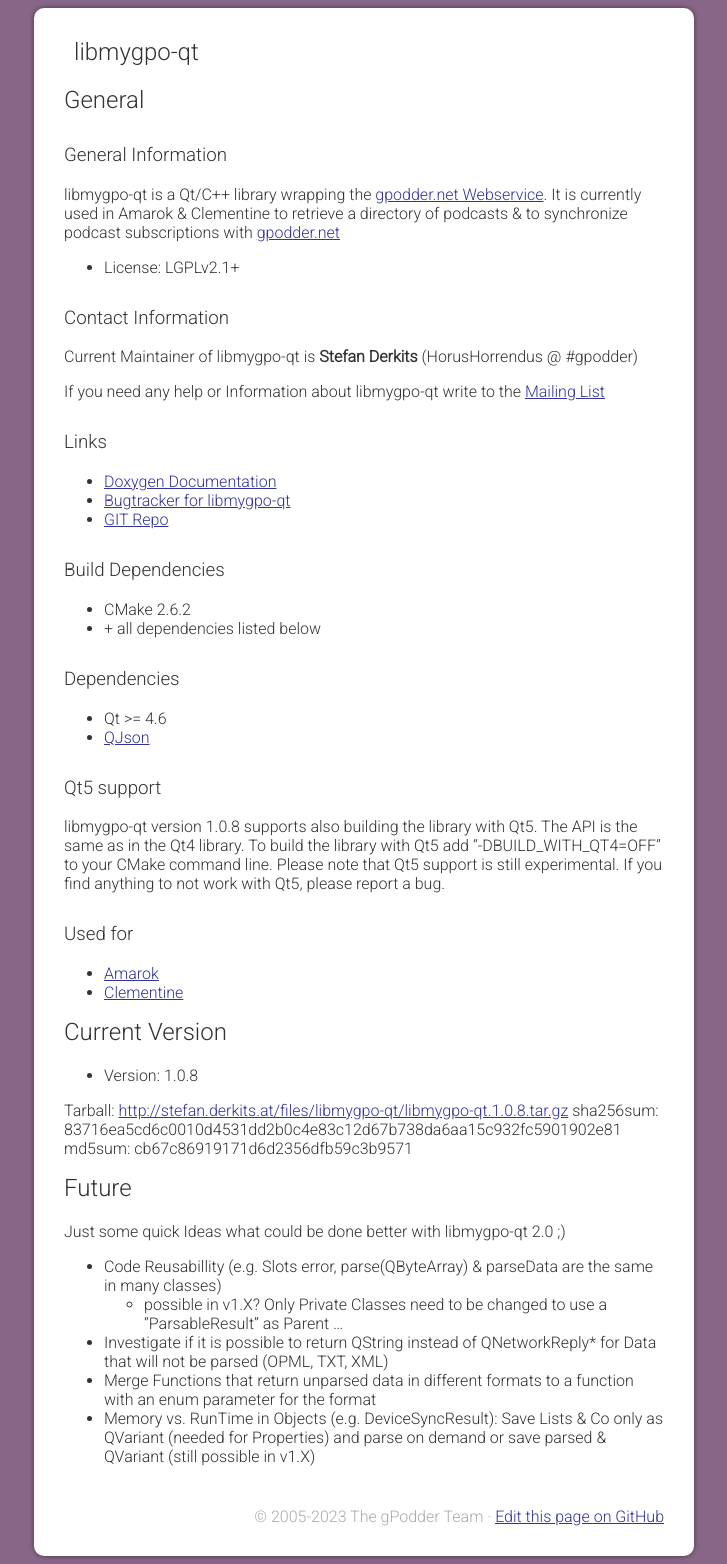
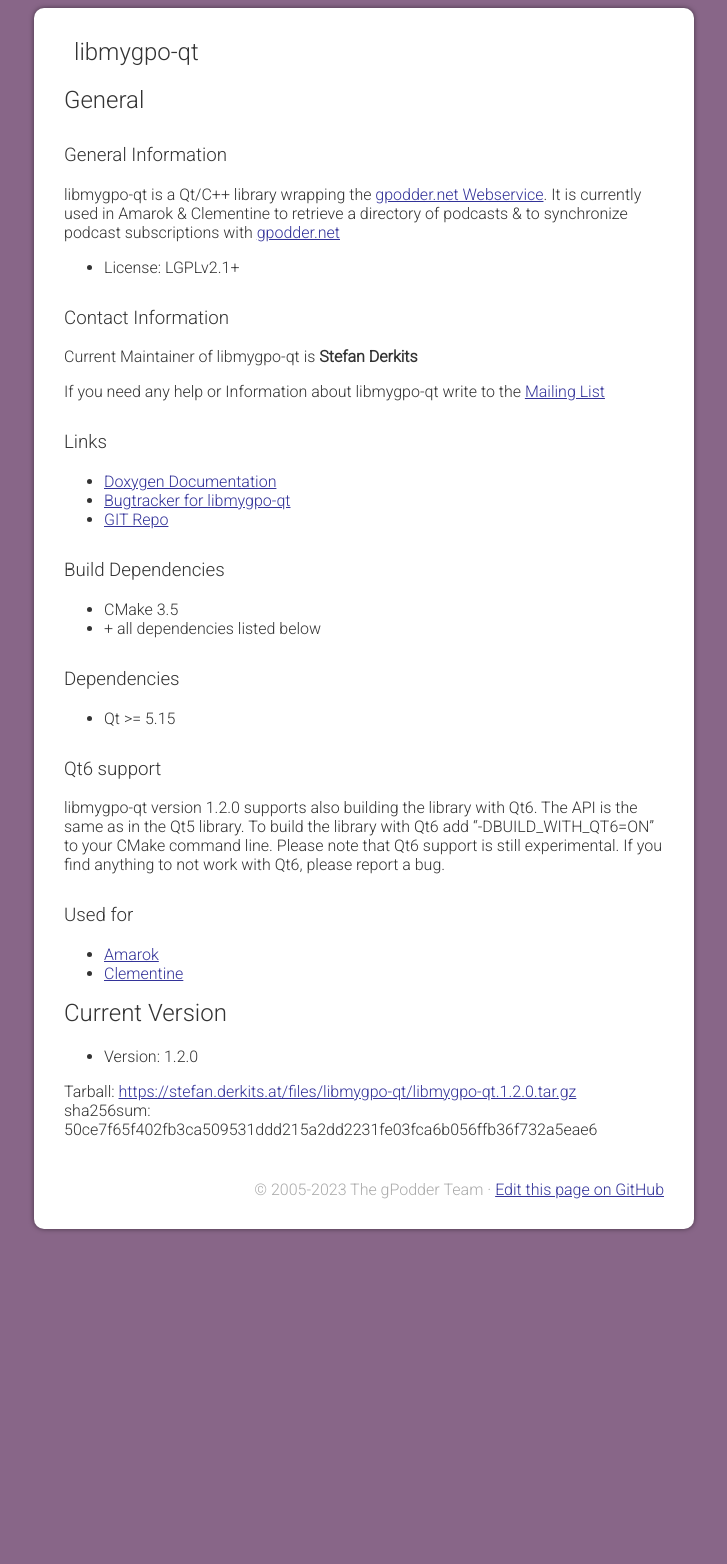
Before and after one commit to gpodder/gpodder.github.io, a Jekyll site: the page built from docs/libmygpo-qt.md, in a window 1280 px wide. Shown: the whole page, without its empty margins (276-1003 px from the left). Built offline with Jekyll 4.4.1, drawn with Linux system fonts in a browser that asks for light colours; our own code applies the rules of GitHub Pages for plain Markdown files; after the commit the page ends 1237 px from its top, so only the background shows below that.

Commit message:
Update libmygpo-qt.md

```diff
--- a/docs/libmygpo-qt.md
+++ b/docs/libmygpo-qt.md
@@ -13,7 +13,7 @@
 
 ### Contact Information
 
-Current Maintainer of libmygpo-qt is **Stefan Derkits** (HorusHorrendus @ \#gpodder)
+Current Maintainer of libmygpo-qt is **Stefan Derkits**
 
 If you need any help or Information about libmygpo-qt write to the [Mailing List](mailing-list.md)
 
@@ -25,17 +25,16 @@
 
 ### Build Dependencies
 
--   CMake 2.6.2
+-   CMake 3.5
 -   \+ all dependencies listed below
 
 ### Dependencies
 
--   Qt &gt;= 4.6
--   [QJson](http://qjson.sourceforge.net/)
+-   Qt &gt;= 5.15
 
-### Qt5 support
+### Qt6 support
 
-libmygpo-qt version 1.0.8 supports also building the library with Qt5. The API is the same as in the Qt4 library. To build the library with Qt5 add "-DBUILD\_WITH\_QT4=OFF" to your CMake command line. Please note that Qt5 support is still experimental. If you find anything to not work with Qt5, please report a bug.
+libmygpo-qt version 1.2.0 supports also building the library with Qt6. The API is the same as in the Qt5 library. To build the library with Qt6 add "-DBUILD\_WITH\_QT6=ON" to your CMake command line. Please note that Qt6 support is still experimental. If you find anything to not work with Qt6, please report a bug.
 
 ### Used for
 
@@ -45,19 +44,7 @@
 Current Version
 ---------------
 
--   Version: 1.0.8
+-   Version: 1.2.0
 
-Tarball: <http://stefan.derkits.at/files/libmygpo-qt/libmygpo-qt.1.0.8.tar.gz>
-sha256sum: 83716ea5cd6c0010d4531dd2b0c4e83c12d67b738da6aa15c932fc5901902e81
-md5sum: cb67c86919171d6d2356dfb59c3b9571
-
-Future
-------
-
-Just some quick Ideas what could be done better with libmygpo-qt 2.0 ;)
-
--   Code Reusabillity (e.g. Slots error, parse(QByteArray) & parseData are the same in many classes)
-    -   possible in v1.X? Only Private Classes need to be changed to use a "ParsableResult" as Parent ...
--   Investigate if it is possible to return QString instead of QNetworkReply\* for Data that will not be parsed (OPML, TXT, XML)
--   Merge Functions that return unparsed data in different formats to a function with an enum parameter for the format
--   Memory vs. RunTime in Objects (e.g. DeviceSyncResult): Save Lists & Co only as QVariant (needed for Properties) and parse on demand or save parsed & QVariant (still possible in v1.X)
+Tarball: <https://stefan.derkits.at/files/libmygpo-qt/libmygpo-qt.1.2.0.tar.gz>
+sha256sum: 50ce7f65f402fb3ca509531ddd215a2dd2231fe03fca6b056ffb36f732a5eae6
```
